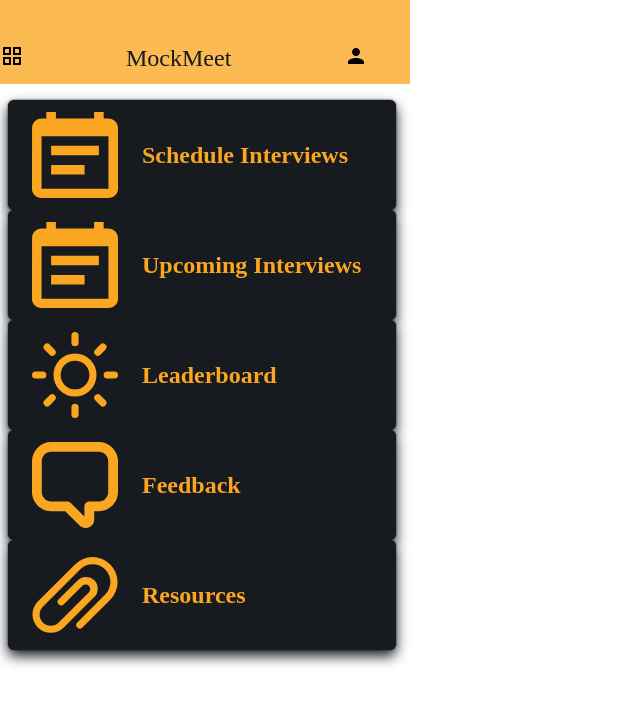
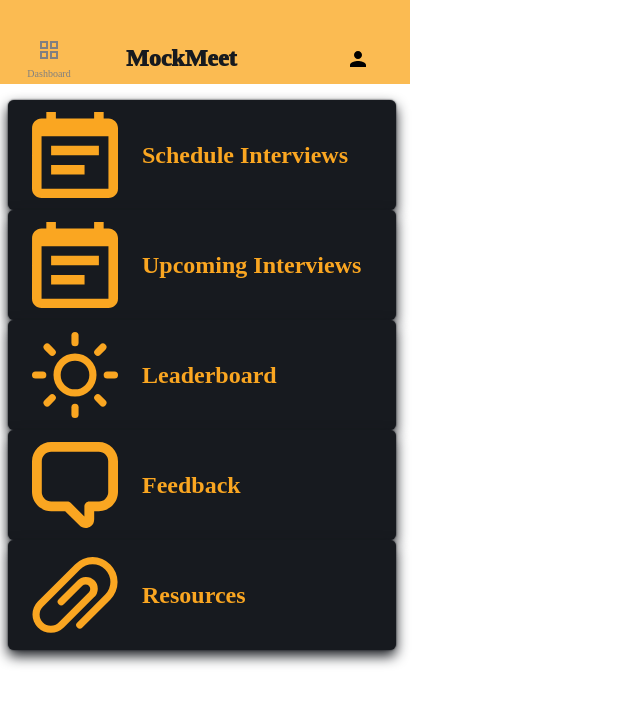
Before and after one commit to NaveenBantu/mockmeet-vercel, a React (Vite) app in the folder client/: page /dashboard in a window 1280 px wide. Shown: the top 704 px of the page, without its empty margins (0-640 px from the left). Built offline with nearby package versions, Linux system fonts and the light colour scheme.

Commit message:
Dashboard icon

```diff
--- a/client/src/components/Header/index.jsx
+++ b/client/src/components/Header/index.jsx
@@ -14,7 +14,7 @@ function Header() {
   return (
     <div className={styles.container}>
       <div className={styles.tabbar}>
-        <label onClick={handleChange}><GridViewIcon /></label>
+        <label onClick={handleChange}><GridViewIcon /><label>Dashboard</label></label>
       </div>
       <div className={styles.text}>
         MockMeet
--- a/client/src/components/Header/styles.module.css
+++ b/client/src/components/Header/styles.module.css
@@ -17,17 +17,22 @@
     font-size: 24px;
     line-height: 36px;
     color: #171A1FFF;
+    font-weight: 1000;
   }
-  /* User 1 */
+
 .icon {
    position: absolute;
-   top: 44px;
+   top: 0px;
    left: 344px;
    width: 28px;
    height: 28px;
+    display: flex;
+   align-items: center;
+   justify-content: center;
+   font-size: 170px;
  }
 
-  /* Tab bar menu 1 */
+
 .tabbar {
   position: relative;
   top: 34px;
@@ -36,11 +41,22 @@
   height: 48px;
   display: flex;
   align-items: center;
+  justify-content: center;
   font-family: Mulish;
   font-size: 10px;
   line-height: 16px;
   opacity: 1;
-  }
-.tabbar:hover{
   color: grey;
 }
+
+.tabbar label {
+  display: flex;
+  flex-direction: column;
+  align-items: center;
+  justify-content: center;
+  margin-top: 4px;
+}
+
+.tabbar:hover{
+    color:black;
+}
```
Lines whose indentation alone changed are shown as unchanged.
